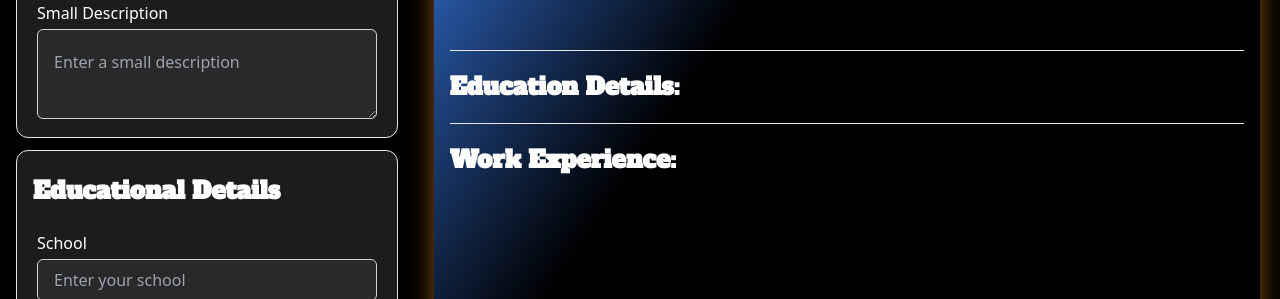
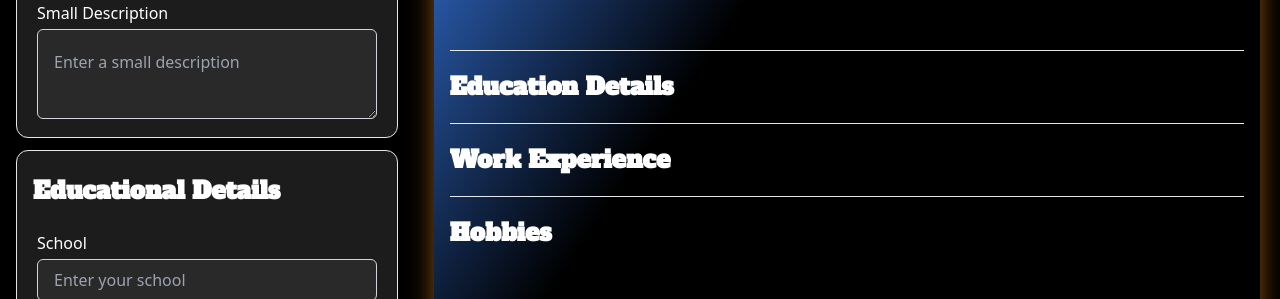
Before and after one commit to saadniazifed/SmartResume, a React (Vite) app: page / in a window 1280 px wide. Shown: the part 412-711 px from the top of the page. Built offline with nearby package versions, Linux system fonts and the light colour scheme.

Commit message:
Fixed the issue of Hobbies not showing.

```diff
--- a/src/App.jsx
+++ b/src/App.jsx
@@ -106,7 +106,8 @@ function App() {
         <RenderDetails details={educationInfo} title="Education Details" />
         <hr className="mb-5 mt-5" />
         <RenderDetails details={workExperience} title="Work Experience" />
-        <RenderDetails hobbies={hobbies} title="Hobbies" />
+        <hr className="mb-5 mt-5" />
+        <RenderDetails details={hobbies} title="Hobbies" />
       </div>
     </div>
   );
--- a/src/components/Hobbies/HobbiesInput.jsx
+++ b/src/components/Hobbies/HobbiesInput.jsx
@@ -2,6 +2,7 @@ import PropTypes from "prop-types";
 
 const HobbiesInput = (props) => {
   const { setHobbiesInput, hobbiesInput, setHobbies, hobbies } = props;
+
   const handleHobbiesInputChange = (e) => {
     setHobbiesInput({ ...hobbiesInput, [e.target.name]: e.target.value });
   };
@@ -13,7 +14,7 @@ const HobbiesInput = (props) => {
       return;
     } else {
       setHobbies([...hobbies, hobbiesInput]);
-      setHobbiesInput({ hobby: "" });
+      setHobbiesInput({ hobbies: "" });
     }
   };
 
@@ -24,7 +25,7 @@ const HobbiesInput = (props) => {
       </h2>
       <input
         type="text"
-        name="hobby"
+        name="hobbies"
         value={hobbiesInput.hobby}
         onChange={handleHobbiesInputChange}
         placeholder="Enter a hobby"
@@ -43,12 +44,12 @@ const HobbiesInput = (props) => {
 HobbiesInput.propTypes = {
   setHobbiesInput: PropTypes.func.isRequired,
   hobbiesInput: PropTypes.shape({
-    hobby: PropTypes.string.isRequired,
+    hobbies: PropTypes.string.isRequired,
   }).isRequired,
   setHobbies: PropTypes.func.isRequired,
   hobbies: PropTypes.arrayOf(
     PropTypes.shape({
-      hobby: PropTypes.string.isRequired,
+      hobbies: PropTypes.string.isRequired,
     })
   ).isRequired,
 };
--- a/src/components/RenderDetails/RenderDetails.jsx
+++ b/src/components/RenderDetails/RenderDetails.jsx
@@ -18,7 +18,7 @@ const RenderDetails = (props) => {
       {details?.length > 0 && (
         <div className="mb-2">
           <span className="font-bold text-white text-2xl font-alfa">
-            {title}:
+            {title}
           </span>
         </div>
       )}
@@ -33,11 +33,12 @@ const RenderDetails = (props) => {
                       className="flex border rounded p-2 mb-1 bg-gray-100"
                       key={key}
                     >
-                      <span className="font-bold mx-3">{formatKey(key)}: </span>
-                      <span className="">
-                        {value}
-                        {console.log("key: ", formatKey(key))}
+                      <span className="font-bold mx-3">
+                        {formatKey(key) === "Hobbies"
+                          ? null
+                          : `${formatKey(key)}:`}
                       </span>
+                      <span className="">{value}</span>
                     </div>
                   )
               )}
```
